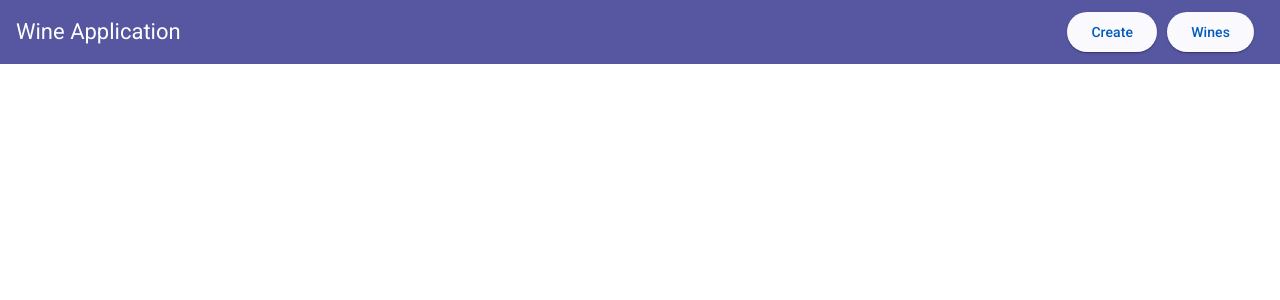
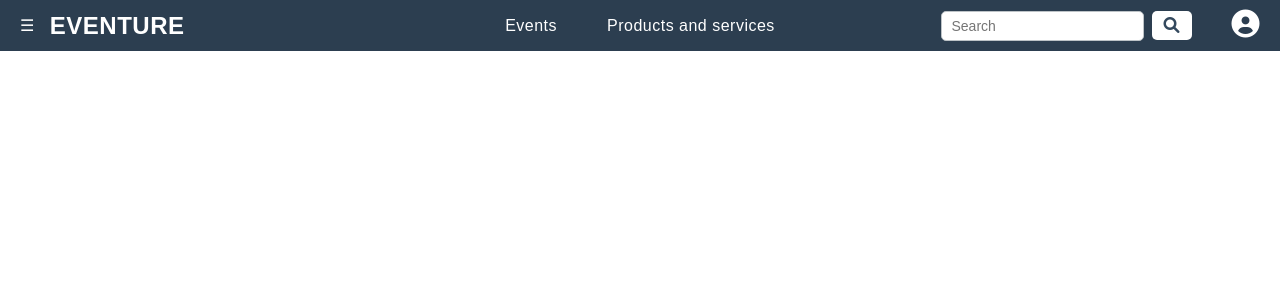
Before and after one commit to kzi-nastava/iks-project-event-planner-siit-2024-team-6, an Angular app: page / in a window 1280 px wide. Shown: the top 300 px of the page. Built offline with nearby package versions, Linux system fonts and the light colour scheme.

Commit message:
[ADD] navigation bar to layout

```diff
--- a/angular.json
+++ b/angular.json
@@ -104,5 +104,8 @@
         }
       }
     }
+  },
+  "cli": {
+    "analytics": false
   }
 }
--- a/src/app/layout/nav-bar/nav-bar.component.css
+++ b/src/app/layout/nav-bar/nav-bar.component.css
@@ -1,16 +1,125 @@
-mat-toolbar {
-    background-color: #5656a1;
+/* General Navbar Styles */
+.navbar {
+    display: flex;
+    justify-content: space-between; /* Distribute space between sections */
+    align-items: center;
+    padding: 10px 20px;
+    background-color: #2c3e50;
+    color: white;
+    font-family: Arial, sans-serif;
+    position: relative;
+  }
+
+  /* Navbar Menu (Logo and Icon) */
+  .navbar__menu {
+    display: flex;
+    align-items: center;
+    gap: 15px;
+  }
+
+  /* Navbar Logo */
+  .navbar__logo {
+    font-size: 24px;
+    font-weight: bold;
+  }
+
+  /* Navbar Links - Center them */
+  .navbar__links {
+    position: absolute; /* Absolutely position the links in the center */
+    left: 50%;
+    transform: translateX(-50%); /* Center the links horizontally */
+    display: flex;
+    gap: 20px;
+  }
+
+  .navbar__links a {
+    text-decoration: none;
+    color: white;
+    font-size: 16px;
+    padding: 8px 15px;
+    border-radius: 5px;
+    transition: background-color 0.3s;
+  }
+
+  .navbar__links a:hover {
+    background-color: #34495e;
+  }
+
+  /* Search Bar - Align to right */
+  .navbar__search {
+    display: flex;
+    align-items: center;
+    gap: 8px;
+    margin-left: auto; /* Pushes the search bar to the right */
+  }
+
+  .navbar__search input {
+    padding: 6px 10px;
+    font-size: 14px;
+    border-radius: 5px;
+    border: 1px solid #bdc3c7;
+    outline: none;
+  }
+
+  .navbar__search input:focus {
+    border-color: #2980b9;
+  }
+
+  .navbar__search button {
+    background-color: #fff;
+    color: #34495e;
+    border: none;
+    padding: 6px 12px;
+    border-radius: 5px;
+    cursor: pointer;
+  }
+
+  .navbar__search button i {
+    font-size: 16px;
+  }
+
+  .navbar__search button:hover {
+    background-color: #3498db;
+  }
+
+  /* Profile Icon */
+  .navbar__profile i {
+    font-size: 28px;
+    cursor: pointer;
+  }
+
+  /* Responsive Design */
+  @media (max-width: 768px) {
+    .navbar__menu {
+      display: flex;
+      flex-direction: column;
+      gap: 10px;
+      align-items: flex-start;
+    }
+
+    .navbar__links {
+      display: none;
+      flex-direction: column;
+      gap: 10px;
+    }
+
+    .navbar__links a {
+      width: 100%;
+      padding: 10px;
+    }
+
+    .navbar__icon {
+      display: block;
+    }
+
+    .navbar__menu.active + .navbar__links {
+      display: flex;
+    }
+  }
+.navbar__search {
+  margin-right: 20px; /* Add space between search and profile icon */
 }
 
-div {
-    width: 100%;
-    justify-content: flex-end;
+.navbar__profile {
+  margin-left: 20px; /* Ensure there's space between the profile icon and other items */
 }
-
-button {
-    margin-right: 10px;
-}
-
-span {
-    color: white
-}
--- a/src/app/layout/nav-bar/nav-bar.component.html
+++ b/src/app/layout/nav-bar/nav-bar.component.html
@@ -1,7 +1,20 @@
-<mat-toolbar>
-    <span [routerLink]="['home']">Wine Application</span>
-    <div>
-      <button [routerLink]="['wine']" style="float: right" mat-raised-button>Wines</button>
-      <button [routerLink]="['add']" style="float: right" mat-raised-button>Create</button>
+<!-- Add this in the <head> section of your HTML file -->
+  <link rel="stylesheet" href="https://cdnjs.cloudflare.com/ajax/libs/font-awesome/6.0.0-beta3/css/all.min.css" />
+
+  <nav class="navbar">
+    <div class="navbar__menu">
+      <span class="navbar__icon">☰</span>
+      <span class="navbar__logo">EVENTURE</span>
     </div>
-</mat-toolbar>
+    <div class="navbar__links">
+      <a href="#">Events</a>
+      <a href="#">Products and services</a>
+    </div>
+    <div class="navbar__search">
+      <input type="text" placeholder="Search">
+      <button><i class="fa fa-search"></i></button>
+    </div>
+    <div class="navbar__profile">
+      <i class="fa fa-user-circle"></i>
+    </div>
+  </nav>
```
